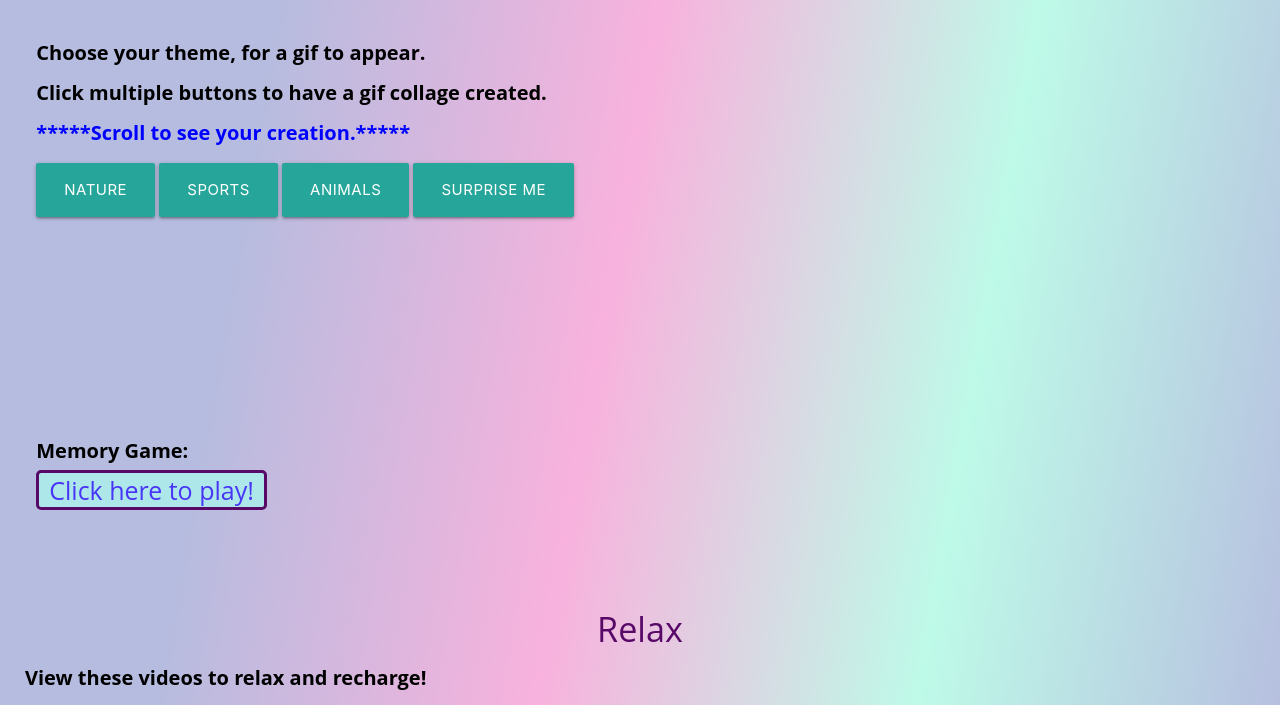
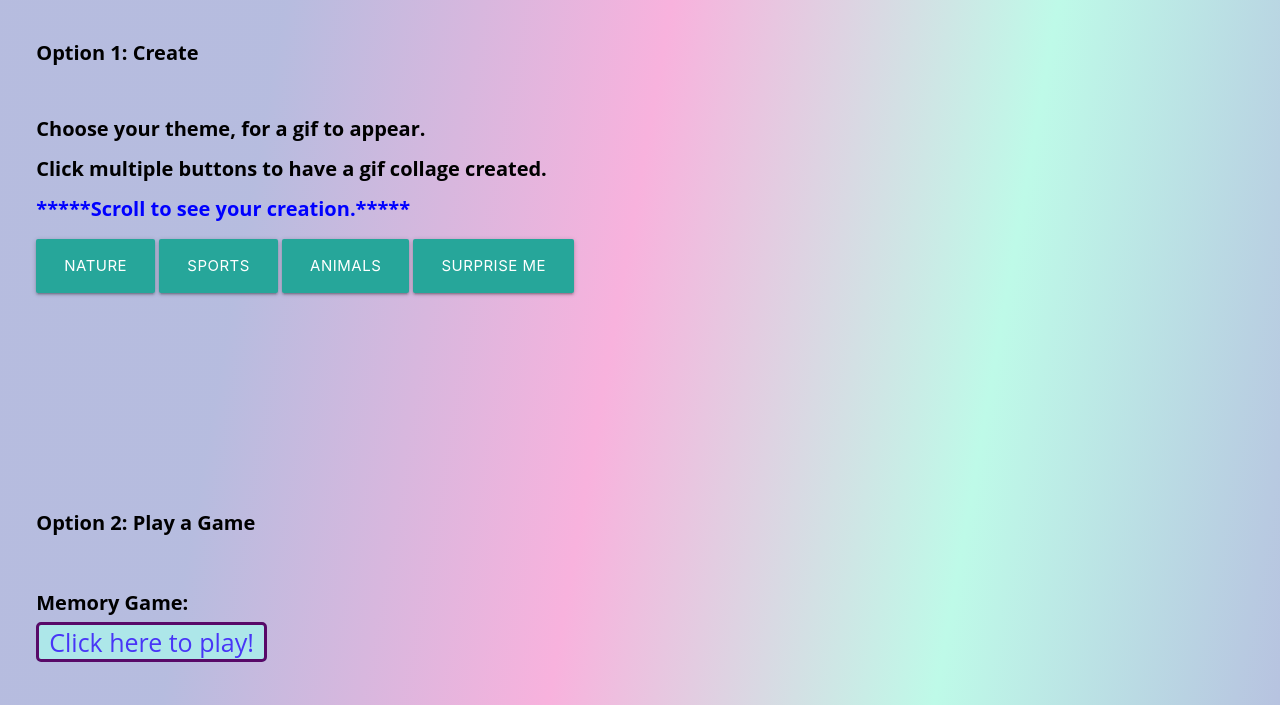
Before and after one commit to Kwerrell73/mood-boost, a plain HTML site: page index.html in a window 1280 px wide. Shown: the part 574-1279 px from the top of the page. Drawn offline with nearby package versions, Linux system fonts and the light colour scheme; grey boxes are pictures that could not be loaded.

Commit message:
added text to play section

```diff
--- a/index.html
+++ b/index.html
@@ -91,7 +91,8 @@
                 <div class="theme">
                     <h4 class="themeheader">Play</h4>
                     <br>
-
+                    <P class="theme1">Option 1: Create</P>
+                    <br>
                     <p class="theme1">Choose your theme, for a gif to appear.</p>
                     <P class="theme1">Click multiple buttons to have a gif collage created.</P>
                     <p class="theme2">*****Scroll to see your creation.*****</P>
@@ -114,6 +115,8 @@
 
         <div class="row">
             <div class="col s12">
+                <P class="theme1">Option 2: Play a Game</P>
+                <br>
                 <h4 class="theme1">Memory Game:</h4>
 
                 <p>
```
Also changed, not shown: 1 other file.
